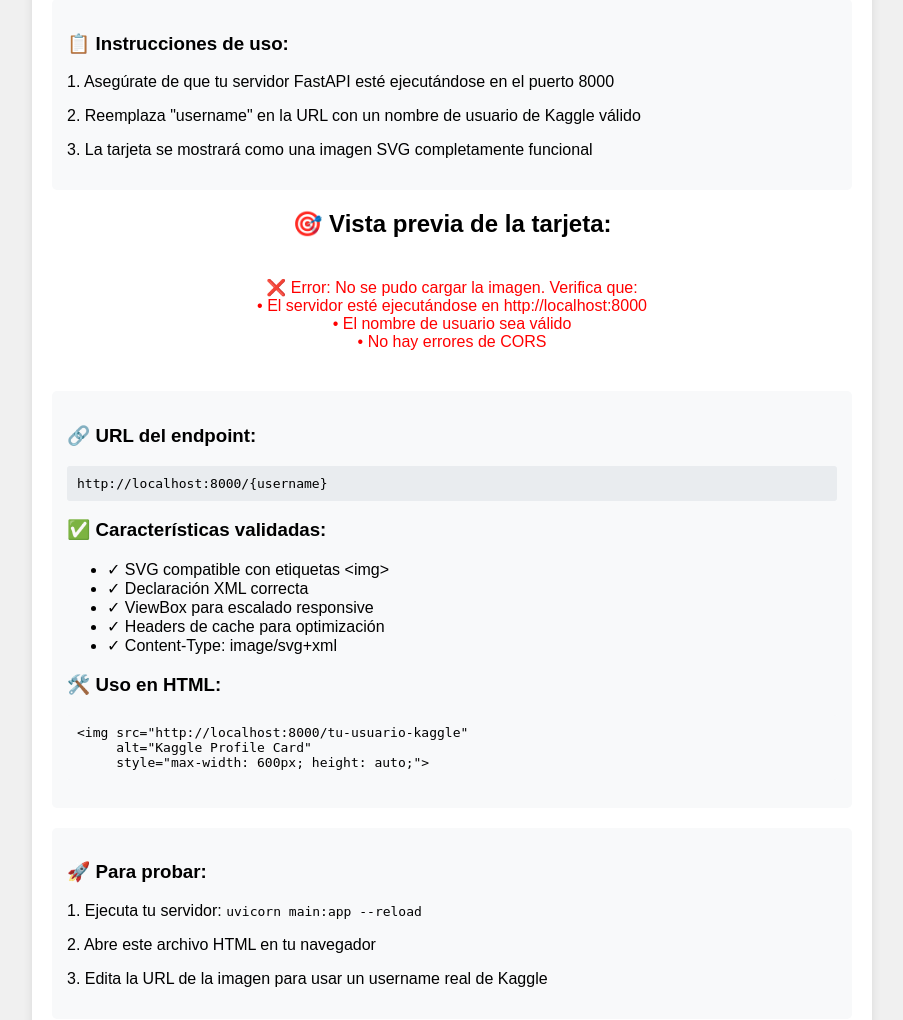
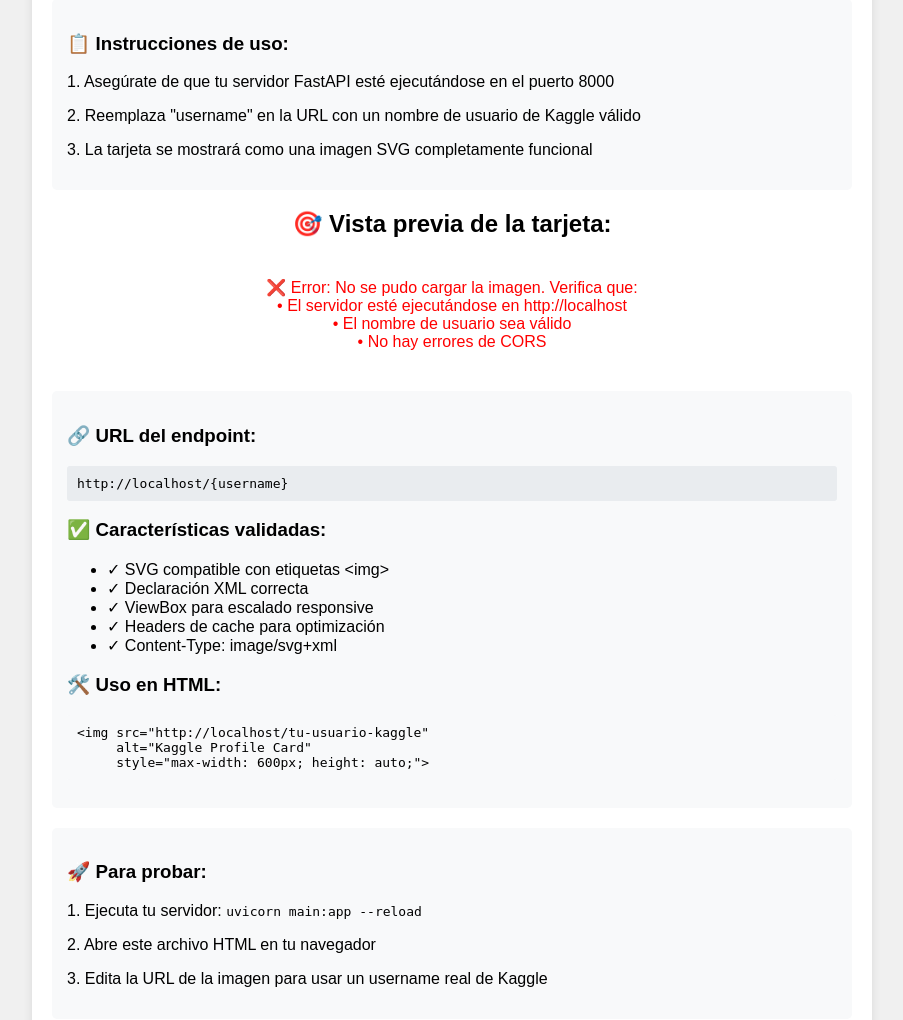
Before and after one commit to Michael-Jimenez-C/kaggle-profile-card, a FastAPI app: page / in a window 1280 px wide. Shown: the part 122-1142 px from the top of the page, without its empty margins (188-1091 px from the left). Run offline with FastAPI, Linux system fonts and the light colour scheme; data that the repository does not hold is empty.

Commit message:
feat: Update demo template to use dynamic host URL for image and endpoint links

```diff
--- a/src/main.py
+++ b/src/main.py
@@ -3,6 +3,7 @@ from fastapi import FastAPI, Response, Request
 from fastapi.staticfiles import StaticFiles
 from fastapi.templating import Jinja2Templates
 from fastapi.responses import HTMLResponse
+import os
 
 from scrapper import getUser
 from svg import svg
@@ -29,4 +30,6 @@ async def userCard(username: str):
 
 @app.get('/', response_class=HTMLResponse)
 async def demo(request: Request, username: Optional[str] = "username"):
-    return templates.TemplateResponse(request=request, name="demo.html", context={"username": username})
+    # Obtener el host dinámicamente desde la request
+    host = f"{request.url.scheme}://{request.url.netloc}"
+    return templates.TemplateResponse(request=request, name="demo.html", context={"username": username, "HOST": host})
--- a/src/templates/demo.html
+++ b/src/templates/demo.html
@@ -60,14 +60,14 @@
             <h2>🎯 Vista previa de la tarjeta:</h2>
 
             <!-- Cambia "username" por un nombre de usuario real de Kaggle -->
-            <img src="http://localhost:8000/{{ username }}"
+            <img src="{{HOST}}/{{ username }}"
                  alt="Kaggle Profile Card"
                  class="test-img"
                  onerror="this.style.display='none'; document.getElementById('error-msg').style.display='block';">
 
             <div id="error-msg" style="display:none; color: red; padding: 20px;">
                 ❌ Error: No se pudo cargar la imagen. Verifica que:
-                <br>• El servidor esté ejecutándose en http://localhost:8000
+                <br>• El servidor esté ejecutándose en {{HOST}}
                 <br>• El nombre de usuario sea válido
                 <br>• No hay errores de CORS
             </div>
@@ -76,7 +76,7 @@
         <div class="info">
             <h3>🔗 URL del endpoint:</h3>
             <div class="endpoint-url">
-                http://localhost:8000/{username}
+                {{HOST}}/{username}
             </div>
 
             <h3>✅ Características validadas:</h3>
@@ -90,7 +90,7 @@
 
             <h3>🛠️ Uso en HTML:</h3>
             <pre style="background: #f8f9fa; padding: 10px; border-radius: 3px; overflow-x: auto;">
-&lt;img src="http://localhost:8000/tu-usuario-kaggle"
+&lt;img src="{{HOST}}/tu-usuario-kaggle"
      alt="Kaggle Profile Card"
      style="max-width: 600px; height: auto;"&gt;</pre>
         </div>
```
